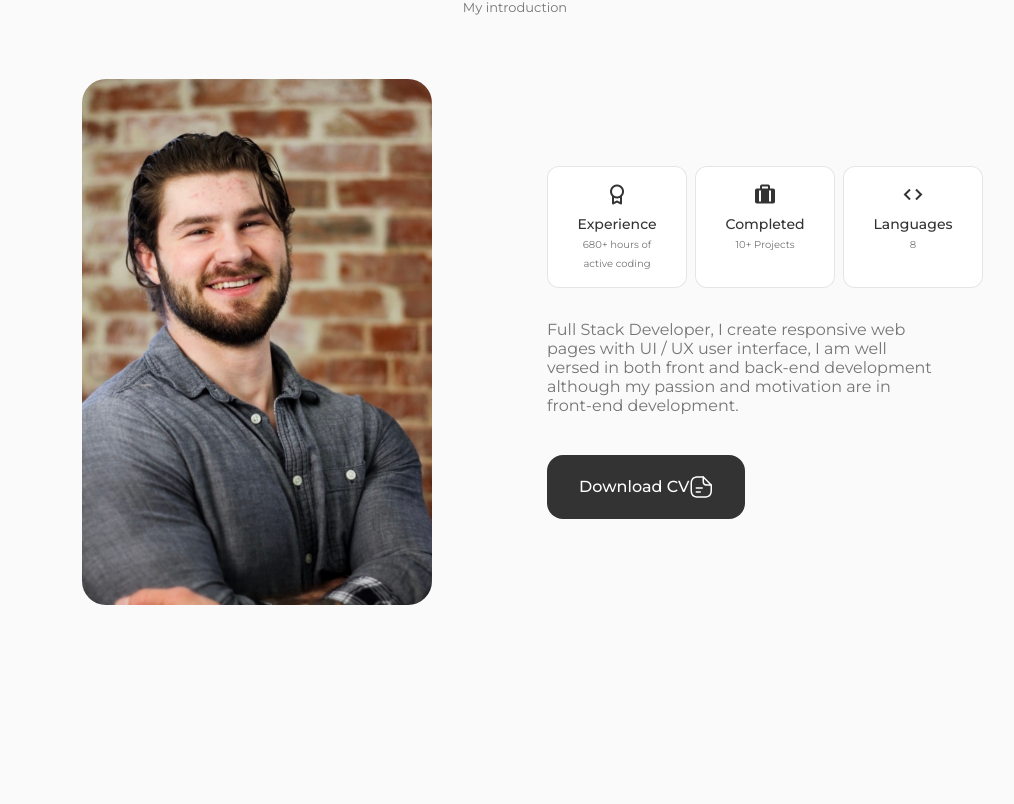
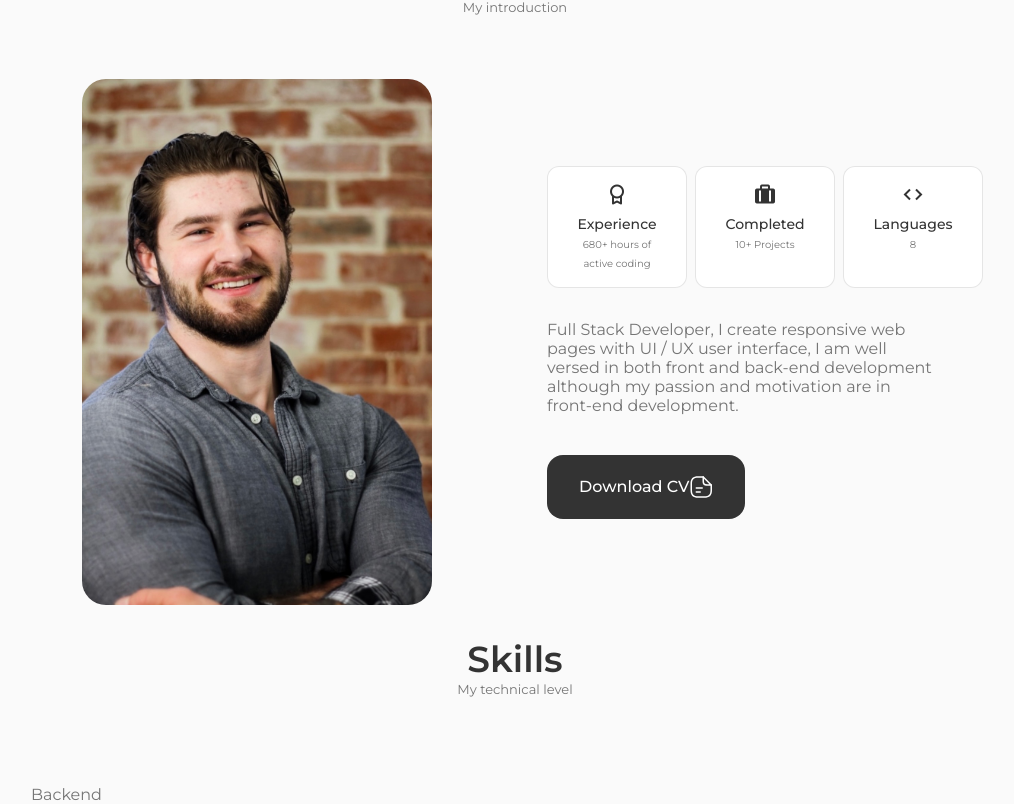
Before and after one commit to Ognoskie/portfolio-project, a React (Create React App) app: page / in a window 1280 px wide. Shown: the part 847-1651 px from the top of the page, without its empty margins (125-1139 px from the left). Before the commit the page ends 1484 px from the top, so only its background shows below. Built offline with nearby package versions, Linux system fonts and the light colour scheme.

Commit message:
added skills file / frontend file / backend file

```diff
--- a/src/App.js
+++ b/src/App.js
@@ -3,6 +3,7 @@ import "./App.css";
 import Header from "./components/header/Header";
 import Home from "./components/home/Home";
 import About from "./components/about/About";
+import Skills from "./components/skills/Skills";
 const App = () => {
     return (
         <>
@@ -11,6 +12,7 @@ const App = () => {
             <main className="main">
                 <Home />
                 <About />
+                <Skills />
             </main>
         </>
     )
--- /dev/null
+++ b/src/components/skills/Backend.js
@@ -0,0 +1,9 @@
+import React from "react";
+
+const Backend = () => {
+    return (
+        <div>Backend</div>
+    )
+}
+
+export default Backend;
--- /dev/null
+++ b/src/components/skills/Frontend.js
@@ -0,0 +1,12 @@
+import React from "react";
+
+const Frontend = () => {
+    return (
+        <div className="skills_contemnt">
+            <h3 className="skills_title"></h3>
+
+        </div>
+    )
+}
+
+export default Frontend;
--- /dev/null
+++ b/src/components/skills/Skills.js
@@ -0,0 +1,19 @@
+import React from "react";
+import "./skills.css"
+import Frontend from "./Frontend";
+import Backend from "./Backend";
+const Skills = () => {
+    return (
+        <section className="skills_section" id="skills">
+            <h2 className="section_title">Skills</h2>
+            <span className="section_subtitle">My technical level</span>
+
+            <div className="skills_container container grid">
+                <Frontend />
+                <Backend />
+            </div>
+        </section>
+    )
+}
+
+export default Skills;
```
Also changed, not shown: src/components/skills/skills.css (added).
